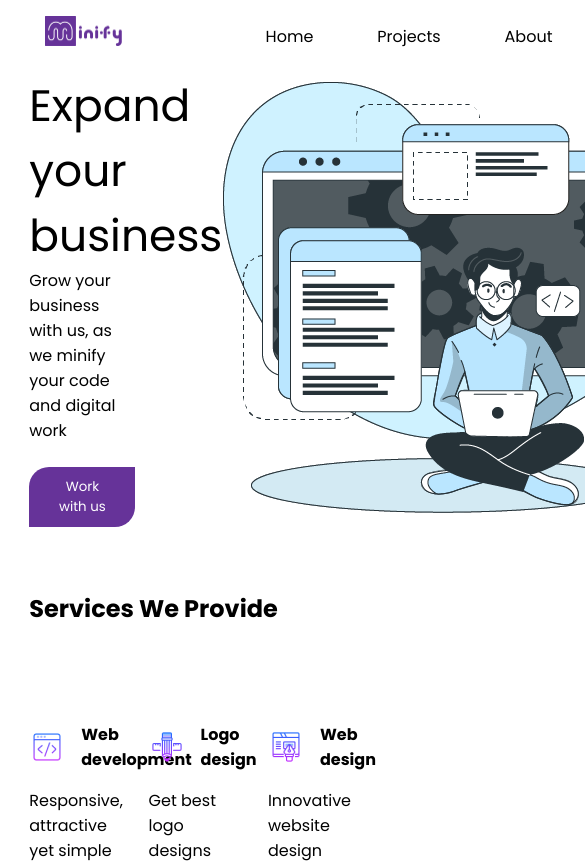
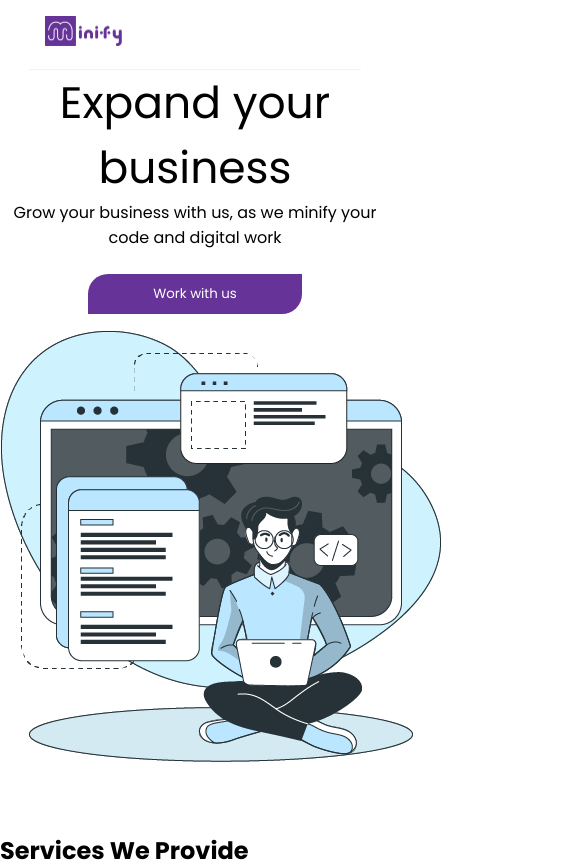
Before and after one commit to alsongarbuja/minify-web, a Next.js app: page / in a window 390 px wide. Shown: the top 863 px of the page, 585 px wide, since content can reach past the window. Built offline with nearby package versions, Linux system fonts and the light colour scheme.

Commit message:
add simple mbl layout css

```diff
--- a/styles/Home.module.css
+++ b/styles/Home.module.css
@@ -1,19 +1,3 @@
-/* main {
-    max-width: 85%;
-    margin: auto;
-} */
-
-.service-section, .how-work-section--wrapper, .testomonial-wrapper, .hero-wrapper {
-  max-width: 85%;
-  margin: auto;
-}
-
-.hero-wrapper {
-  display: flex;
-  justify-content: space-between;
-  align-items: center;
-}
-
 .hero-text {
   margin-bottom: 1.5em;
 }
@@ -64,12 +48,6 @@
   background-size: contain;
 }
 
-.how-work--section {
-  display: flex;
-  align-items: center;
-  justify-content: space-between;
-}
-
 .how-work--section p {
   width: 60%;
 }
@@ -106,3 +84,20 @@
 .active-testomonial--handler {
   background-color: #676767;
 }
+
+@media screen and (max-width: 768px) {
+  .services-wrapper, .hero-wrapper, .how-work--section {
+    flex-direction: column;
+  }
+  .hero-wrapper .hero-text--wrapper {
+    margin-bottom: 1em;
+    text-align: center;
+  }
+  .hero-text h4{
+    width: 100%;
+  }
+  .how-work--section p {
+    width: 100%;
+    margin-bottom: 2em;
+  }
+}
--- a/styles/globals.css
+++ b/styles/globals.css
@@ -17,6 +17,7 @@ a {
   margin: 0;
   padding: 0;
   box-sizing: border-box;
+  scroll-behavior: smooth;
   font-family: 'Poppins', sans-serif;
 }
 
@@ -50,3 +51,10 @@ header>div {
   justify-content: space-between;
   width: 50%;
 }
+
+
+@media screen and (max-width: 768px){
+ header {
+   border-bottom: 1px solid #f2f2f2;
+ }
+}
--- a/styles/layout/Header.module.css
+++ b/styles/layout/Header.module.css
@@ -25,6 +25,10 @@
     cursor: pointer;
 }
 
+.navbar li:hover {
+    border-bottom: 2px solid #6633999d;
+}
+
 .active-menu {
     border-bottom: 2px solid #663399;
 }
@@ -39,3 +43,9 @@
     width: 15%;
     height: 3px;
 }
+
+@media screen and (max-width: 768px){
+    .navbar {
+        display: none;
+    }
+}
```
